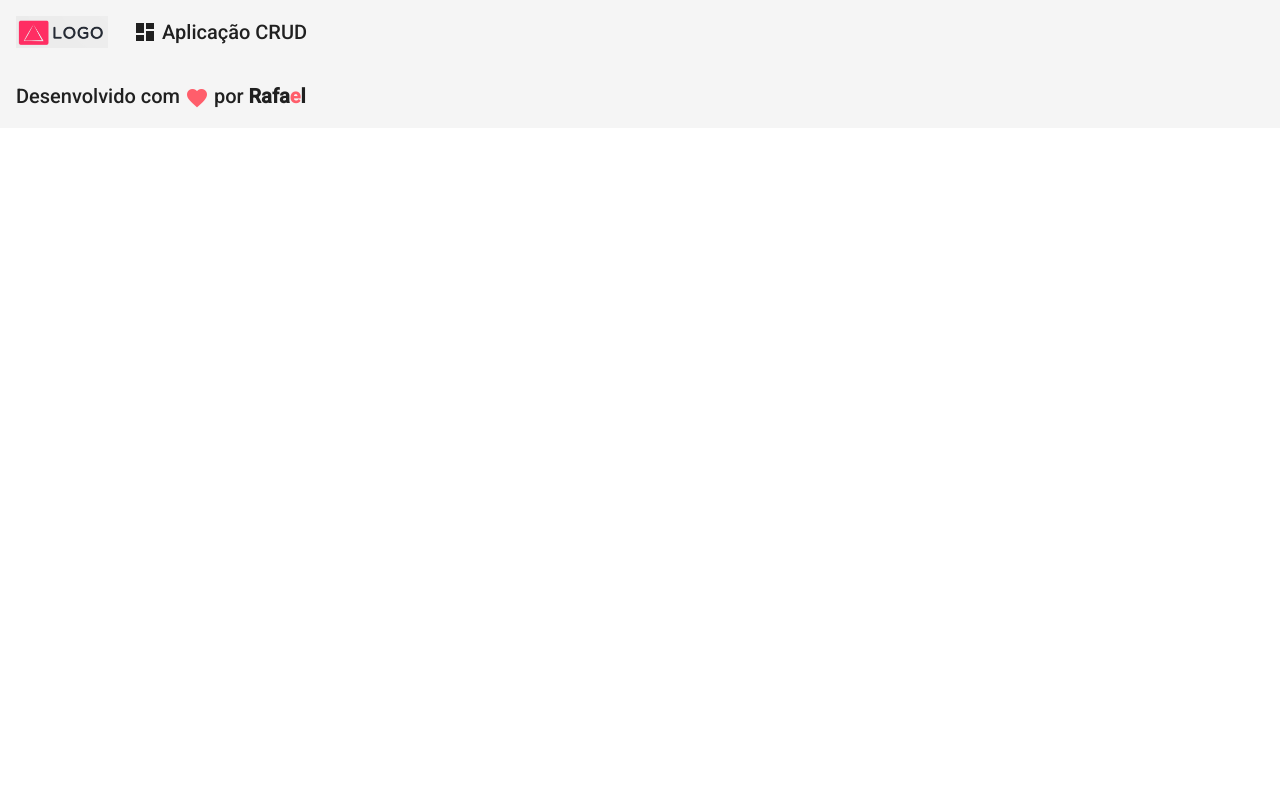
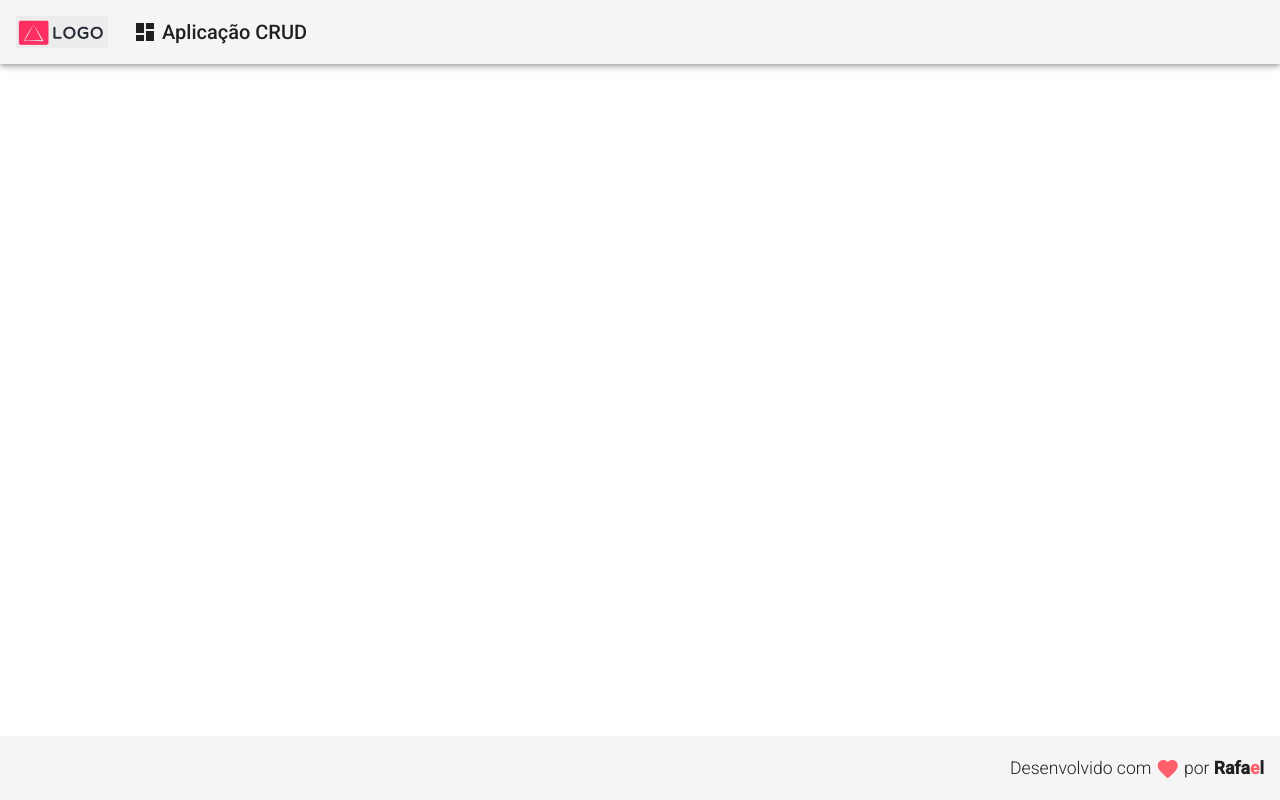
Before and after one commit to rafael-pardinho/angular-frontend-teste, an Angular app: page / in a window 1280 px wide. Built offline with nearby package versions, Linux system fonts and the light colour scheme.

Commit message:
adicionado css para o componente footer

```diff
--- a/src/app/components/template/footer/footer.component.css
+++ b/src/app/components/template/footer/footer.component.css
@@ -0,0 +1,12 @@
+.footer {
+    position: fixed;
+    bottom: 0;
+
+    display: flex;
+    justify-content: flex-end;
+}
+
+.footer > span {
+    font-size: 1.1rem;
+    font-weight: 300;
+}
```
